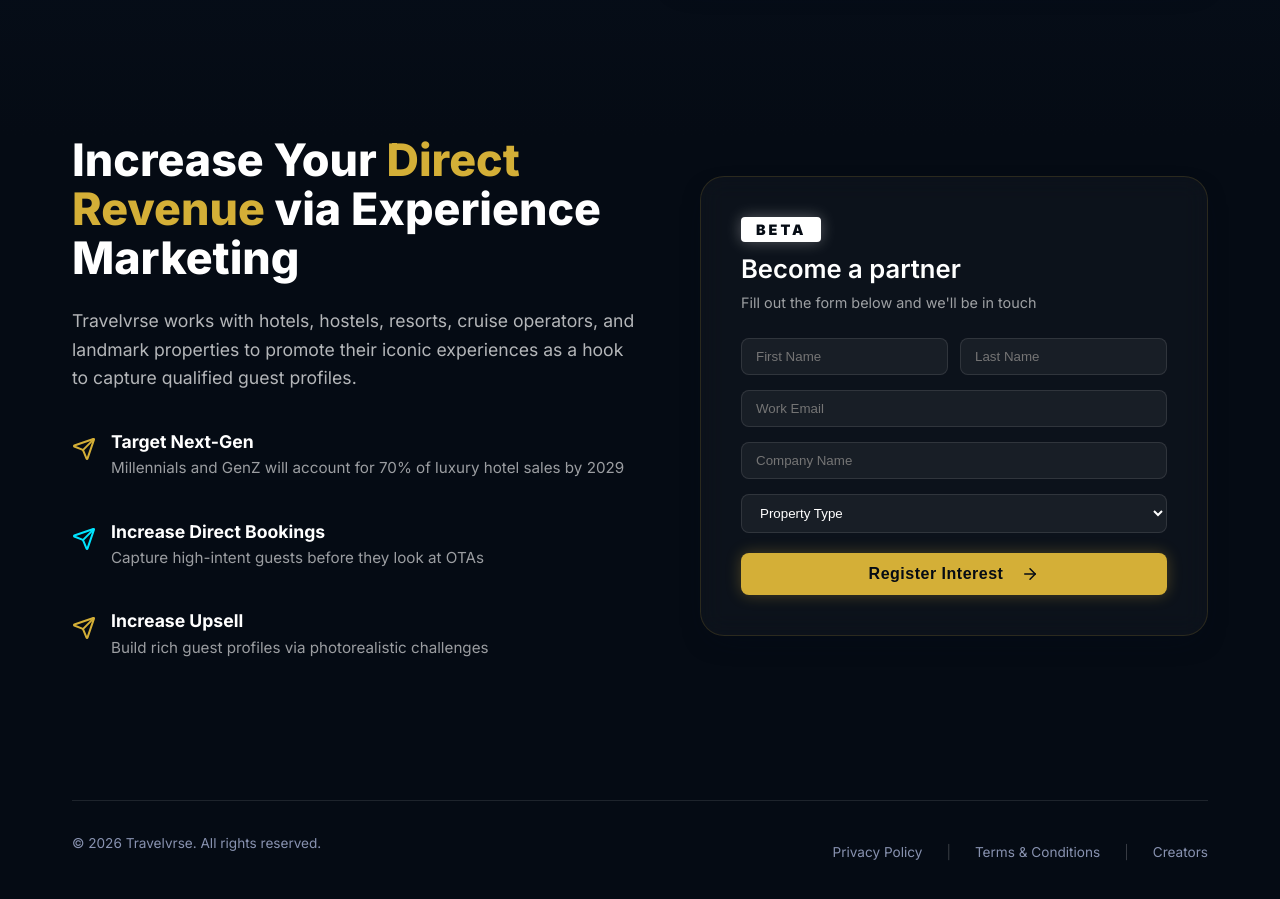
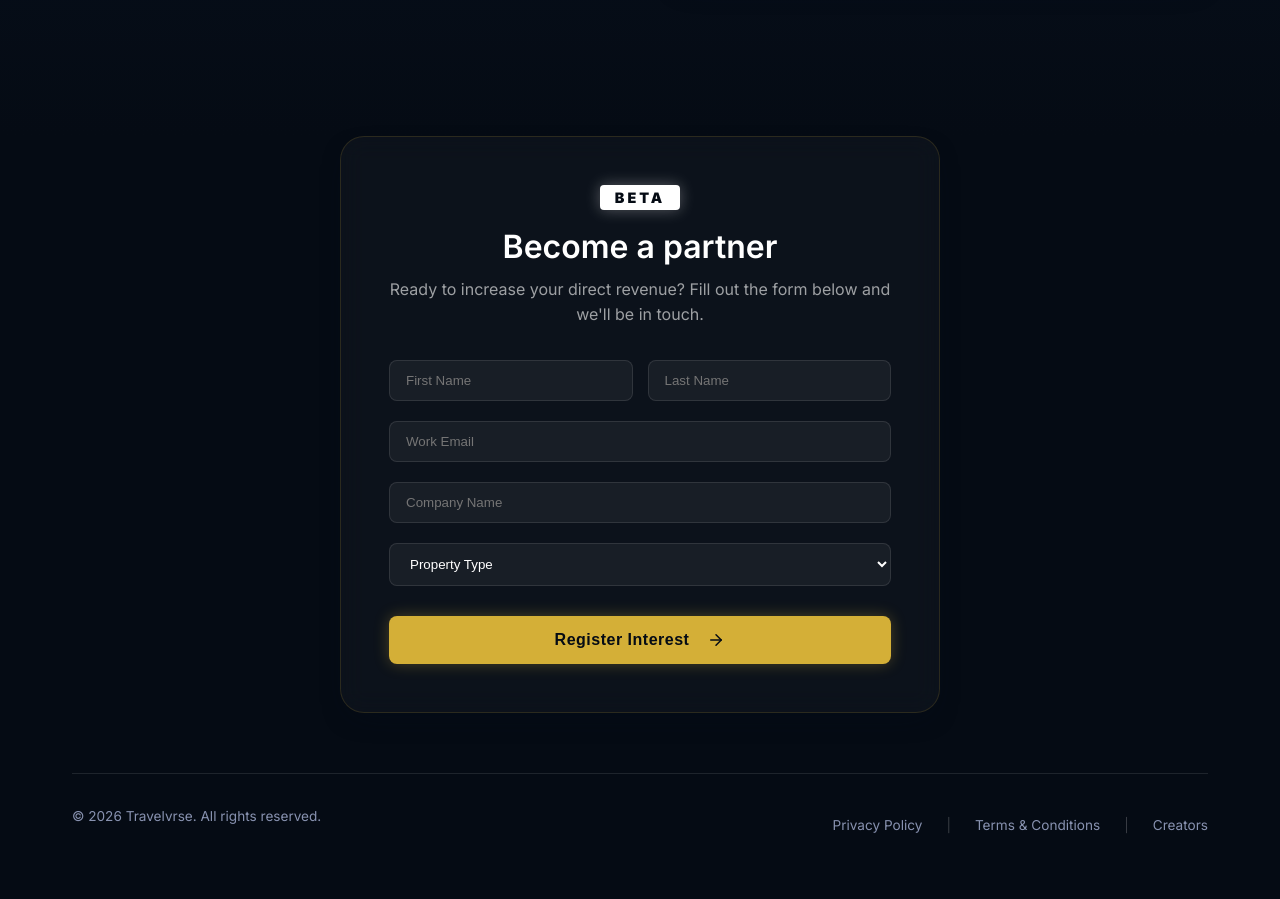
Before and after one commit to alexhurd-travelvrse/Travelvrse-website, a React (Vite) app: page /creator in a window 1280 px wide. Shown: the part 820-1719 px from the top of the page. After the commit the page ends 1696 px from the top, so only its background shows below. Built offline with nearby package versions, Linux system fonts and the light colour scheme.

Commit message:
restructure home page: move direct revenue to new section after How It Works and center footer form

```diff
--- a/src/App.jsx
+++ b/src/App.jsx
@@ -12,6 +12,7 @@ import BarcelonaPage from './pages/BarcelonaPage';
 import PartnerPage from './pages/PartnerPage';
 import CreatorPage from './pages/CreatorPage';
 import CreatorPortal from './pages/CreatorPortal';
+import RevenueSection from './components/RevenueSection';
 
 // ScrollToTop component ensures we start at the top when navigating between pages
 const ScrollToTop = () => {
@@ -28,6 +29,7 @@ const B2BHome = () => {
       <Hero />
       <ProblemSection />
       <HowItWorksSection />
+      <RevenueSection />
       <GoToMarketSection />
       <TeamSection />
       <Footer />
--- a/src/components/Footer.jsx
+++ b/src/components/Footer.jsx
@@ -37,47 +37,12 @@ const Footer = () => {
     return (
         <footer className="footer-section" id="team">
             <div className="container">
-                <div className="footer-layout" style={{ gridTemplateColumns: '1fr 1fr', gap: '60px', alignItems: 'center', marginBottom: '60px' }}>
-
-                    {/* Left: Partner Copy */}
-                    <div className="animate-fade-up">
-                        <h2 style={{ fontSize: '2.8rem', fontWeight: '800', marginBottom: '1.5rem', lineHeight: '1.1', color: 'white', textAlign: 'left' }}>
-                            Increase Your <span className="text-gold">Direct Revenue</span> via Experience Marketing
-                        </h2>
-                        <p style={{ fontSize: '1.1rem', color: 'rgba(255,255,255,0.7)', marginBottom: '2.5rem', maxWidth: '600px', lineHeight: '1.6', textAlign: 'left' }}>
-                            Travelvrse works with hotels, hostels, resorts, cruise operators, and landmark properties to promote their iconic experiences as a hook to capture qualified guest profiles.
-                        </p>
-
-                        <div style={{ display: 'flex', flexDirection: 'column', gap: '25px', textAlign: 'left' }}>
-                            <div style={{ display: 'flex', gap: '15px', alignItems: 'flex-start' }}>
-                                <div className="text-gold" style={{ marginTop: '5px' }}><Send size={24} /></div>
-                                <div>
-                                    <h4 style={{ color: 'white', marginBottom: '5px', fontSize: '1.1rem' }}>Target Next-Gen</h4>
-                                    <p style={{ color: 'rgba(255,255,255,0.6)', fontSize: '0.95rem' }}>Millennials and GenZ will account for 70% of luxury hotel sales by 2029</p>
-                                </div>
-                            </div>
-                            <div style={{ display: 'flex', gap: '15px', alignItems: 'flex-start' }}>
-                                <div className="text-cyan" style={{ marginTop: '5px' }}><Send size={24} /></div>
-                                <div>
-                                    <h4 style={{ color: 'white', marginBottom: '5px', fontSize: '1.1rem' }}>Increase Direct Bookings</h4>
-                                    <p style={{ color: 'rgba(255,255,255,0.6)', fontSize: '0.95rem' }}>Capture high-intent guests before they look at OTAs</p>
-                                </div>
-                            </div>
-                            <div style={{ display: 'flex', gap: '15px', alignItems: 'flex-start' }}>
-                                <div className="text-gold" style={{ marginTop: '5px' }}><Send size={24} /></div>
-                                <div>
-                                    <h4 style={{ color: 'white', marginBottom: '5px', fontSize: '1.1rem' }}>Increase Upsell</h4>
-                                    <p style={{ color: 'rgba(255,255,255,0.6)', fontSize: '0.95rem' }}>Build rich guest profiles via photorealistic challenges</p>
-                                </div>
-                            </div>
-                        </div>
-                    </div>
-
-                    {/* Right: Partner Form */}
-                    <div className="glass-card animate-fade-up delay-1" style={{ padding: '2.5rem', borderRadius: '24px', background: 'rgba(255,255,255,0.03)' }}>
+                <div style={{ display: 'flex', justifyContent: 'center', marginBottom: '60px' }}>
+                    {/* Right: Partner Form - Now Centered */}
+                    <div className="glass-card animate-fade-up" style={{ padding: '3rem', borderRadius: '24px', background: 'rgba(255,255,255,0.03)', maxWidth: '600px', width: '100%' }}>
                         {!submitted ? (
                             <>
-                                <div style={{ marginBottom: '0.8rem' }}>
+                                <div style={{ marginBottom: '1.2rem', textAlign: 'center' }}>
                                     <span style={{
                                         fontSize: '0.9rem',
                                         background: '#ffffff',
@@ -92,16 +57,16 @@ const Footer = () => {
                                         display: 'inline-block'
                                     }}>BETA</span>
                                 </div>
-                                <h3 style={{ fontSize: '1.6rem', marginBottom: '0.5rem', color: 'white' }}>Become a partner</h3>
-                                <p style={{ color: 'rgba(255,255,255,0.6)', marginBottom: '1.5rem', fontSize: '0.9rem' }}>Fill out the form below and we'll be in touch</p>
-                                <form onSubmit={handleSubmit} style={{ display: 'flex', flexDirection: 'column', gap: '15px' }}>
-                                    <div style={{ display: 'grid', gridTemplateColumns: '1fr 1fr', gap: '12px' }}>
-                                        <input type="text" name="firstName" placeholder="First Name" required style={{ background: 'rgba(255,255,255,0.05)', border: '1px solid rgba(255,255,255,0.1)', padding: '10px 14px', borderRadius: '8px', color: 'white' }} />
-                                        <input type="text" name="lastName" placeholder="Last Name" required style={{ background: 'rgba(255,255,255,0.05)', border: '1px solid rgba(255,255,255,0.1)', padding: '10px 14px', borderRadius: '8px', color: 'white' }} />
+                                <h3 style={{ fontSize: '2rem', marginBottom: '0.8rem', color: 'white', textAlign: 'center' }}>Become a partner</h3>
+                                <p style={{ color: 'rgba(255,255,255,0.6)', marginBottom: '2rem', fontSize: '1rem', textAlign: 'center' }}>Ready to increase your direct revenue? Fill out the form below and we'll be in touch.</p>
+                                <form onSubmit={handleSubmit} style={{ display: 'flex', flexDirection: 'column', gap: '20px' }}>
+                                    <div style={{ display: 'grid', gridTemplateColumns: '1fr 1fr', gap: '15px' }}>
+                                        <input type="text" name="firstName" placeholder="First Name" required style={{ background: 'rgba(255,255,255,0.05)', border: '1px solid rgba(255,255,255,0.1)', padding: '12px 16px', borderRadius: '8px', color: 'white' }} />
+                                        <input type="text" name="lastName" placeholder="Last Name" required style={{ background: 'rgba(255,255,255,0.05)', border: '1px solid rgba(255,255,255,0.1)', padding: '12px 16px', borderRadius: '8px', color: 'white' }} />
                                     </div>
-                                    <input type="email" name="email" placeholder="Work Email" required style={{ background: 'rgba(255,255,255,0.05)', border: '1px solid rgba(255,255,255,0.1)', padding: '10px 14px', borderRadius: '8px', color: 'white' }} />
-                                    <input type="text" name="company" placeholder="Company Name" required style={{ background: 'rgba(255,255,255,0.05)', border: '1px solid rgba(255,255,255,0.1)', padding: '10px 14px', borderRadius: '8px', color: 'white' }} />
-                                    <select name="propertyType" required style={{ background: 'rgba(255,255,255,0.05)', border: '1px solid rgba(255,255,255,0.1)', padding: '10px 14px', borderRadius: '8px', color: 'white' }}>
+                                    <input type="email" name="email" placeholder="Work Email" required style={{ background: 'rgba(255,255,255,0.05)', border: '1px solid rgba(255,255,255,0.1)', padding: '12px 16px', borderRadius: '8px', color: 'white' }} />
+                                    <input type="text" name="company" placeholder="Company Name" required style={{ background: 'rgba(255,255,255,0.05)', border: '1px solid rgba(255,255,255,0.1)', padding: '12px 16px', borderRadius: '8px', color: 'white' }} />
+                                    <select name="propertyType" required style={{ background: 'rgba(255,255,255,0.05)', border: '1px solid rgba(255,255,255,0.1)', padding: '12px 16px', borderRadius: '8px', color: 'white' }}>
                                         <option value="">Property Type</option>
                                         <option value="hotels">Hotels</option>
                                         <option value="hostels">Hostels</option>
@@ -109,20 +74,19 @@ const Footer = () => {
                                         <option value="cruise">Cruise Operator</option>
                                         <option value="landmark">Landmark</option>
                                     </select>
-                                    <button type="submit" disabled={loading} className="btn btn-primary" style={{ marginTop: '5px', width: '100%', padding: '12px' }}>
+                                    <button type="submit" disabled={loading} className="btn btn-primary" style={{ marginTop: '10px', width: '100%', padding: '15px' }}>
                                         {loading ? 'Sending...' : 'Register Interest'} <ArrowRight size={18} style={{ marginLeft: '10px' }} />
                                     </button>
                                 </form>
                             </>
                         ) : (
-                            <div style={{ textAlign: 'center', padding: '1rem 0' }}>
-                                <div style={{ fontSize: '3rem', marginBottom: '0.5rem' }}>🎉</div>
-                                <h3 style={{ fontSize: '1.4rem', color: 'white', marginBottom: '0.5rem' }}>Thank You!</h3>
-                                <p style={{ color: 'rgba(255,255,255,0.6)', fontSize: '0.9rem' }}>We've received your request and will contact you shortly.</p>
+                            <div style={{ textAlign: 'center', padding: '2rem 0' }}>
+                                <div style={{ fontSize: '4rem', marginBottom: '1rem' }}>🎉</div>
+                                <h3 style={{ fontSize: '1.8rem', color: 'white', marginBottom: '0.8rem' }}>Thank You!</h3>
+                                <p style={{ color: 'rgba(255,255,255,0.6)', fontSize: '1.1rem' }}>We've received your request and will contact you shortly.</p>
                             </div>
                         )}
                     </div>
-
                 </div>
 
                 {/* Bottom Bar: Copyright and Hidden Link */}
--- /dev/null
+++ b/src/components/RevenueSection.jsx
@@ -0,0 +1,88 @@
+import React from 'react';
+import { Send, CheckCircle2 } from 'lucide-react';
+import './SolutionSection.css'; // Reusing established styles
+
+const RevenueSection = () => {
+    return (
+        <section className="section-padding" style={{ background: '#050b14', borderTop: '1px solid rgba(255,255,255,0.05)' }}>
+            <div className="container">
+                <div style={{ display: 'grid', gridTemplateColumns: '1fr 1fr', gap: '80px', alignItems: 'center' }}>
+
+                    {/* Visual Left - Compact Hero Video */}
+                    <div className="animate-fade-up">
+                        <div style={{
+                            position: 'relative',
+                            borderRadius: '24px',
+                            overflow: 'hidden',
+                            boxShadow: '0 20px 40px rgba(0,0,0,0.4)',
+                            border: '1px solid rgba(255,255,255,0.1)',
+                            aspectRatio: '16/9'
+                        }}>
+                            <video
+                                src="/models/Generic_Luxury_Travel_Video_Creation.mp4"
+                                autoPlay
+                                muted
+                                loop
+                                playsInline
+                                style={{ width: '100%', height: '100%', objectFit: 'cover' }}
+                            />
+                            <div style={{
+                                position: 'absolute',
+                                top: 0,
+                                left: 0,
+                                width: '100%',
+                                height: '100%',
+                                background: 'linear-gradient(to top, rgba(5,11,20,0.6), transparent)'
+                            }} />
+                        </div>
+                    </div>
+
+                    {/* Content Right */}
+                    <div className="animate-fade-up delay-1">
+                        <h2 style={{ fontSize: '2.8rem', fontWeight: '800', marginBottom: '1.5rem', lineHeight: '1.1', color: 'white' }}>
+                            Increase Your <span className="text-gold">Direct Revenue</span>
+                        </h2>
+                        <p style={{ fontSize: '1.1rem', color: 'rgba(255,255,255,0.7)', marginBottom: '2.5rem', lineHeight: '1.6' }}>
+                            Bridge the Experience Gap across the entire guest lifecycle, turning interactive discovery into high-margin direct bookings.
+                        </p>
+
+                        <div style={{ display: 'flex', flexDirection: 'column', gap: '30px' }}>
+                            <div style={{ display: 'flex', gap: '20px', alignItems: 'flex-start' }}>
+                                <div className="text-gold" style={{ marginTop: '5px' }}><CheckCircle2 size={28} /></div>
+                                <div>
+                                    <h4 style={{ color: 'white', marginBottom: '8px', fontSize: '1.2rem', fontWeight: '700' }}>Target Next-Gen</h4>
+                                    <p style={{ color: 'rgba(255,255,255,0.6)', fontSize: '1rem', lineHeight: '1.5' }}>
+                                        Capture the fastest growing segment. Millennials and GenZ will account for 70% of luxury hotel sales by 2029.
+                                    </p>
+                                </div>
+                            </div>
+
+                            <div style={{ display: 'flex', gap: '20px', alignItems: 'flex-start' }}>
+                                <div className="text-cyan" style={{ marginTop: '5px' }}><CheckCircle2 size={28} /></div>
+                                <div>
+                                    <h4 style={{ color: 'white', marginBottom: '8px', fontSize: '1.2rem', fontWeight: '700' }}>Increase Direct Bookings</h4>
+                                    <p style={{ color: 'rgba(255,255,255,0.6)', fontSize: '1rem', lineHeight: '1.5' }}>
+                                        Position your iconic experiences as the primary hook to capture high-intent guests before they look at OTAs.
+                                    </p>
+                                </div>
+                            </div>
+
+                            <div style={{ display: 'flex', gap: '20px', alignItems: 'flex-start' }}>
+                                <div className="text-gold" style={{ marginTop: '5px' }}><CheckCircle2 size={28} /></div>
+                                <div>
+                                    <h4 style={{ color: 'white', marginBottom: '8px', fontSize: '1.2rem', fontWeight: '700' }}>Increase Upsell</h4>
+                                    <p style={{ color: 'rgba(255,255,255,0.6)', fontSize: '1rem', lineHeight: '1.5' }}>
+                                        Build rich guest profiles via photorealistic challenges to offer personalized, high-value ancillary upgrades.
+                                    </p>
+                                </div>
+                            </div>
+                        </div>
+                    </div>
+
+                </div>
+            </div>
+        </section>
+    );
+};
+
+export default RevenueSection;
```
